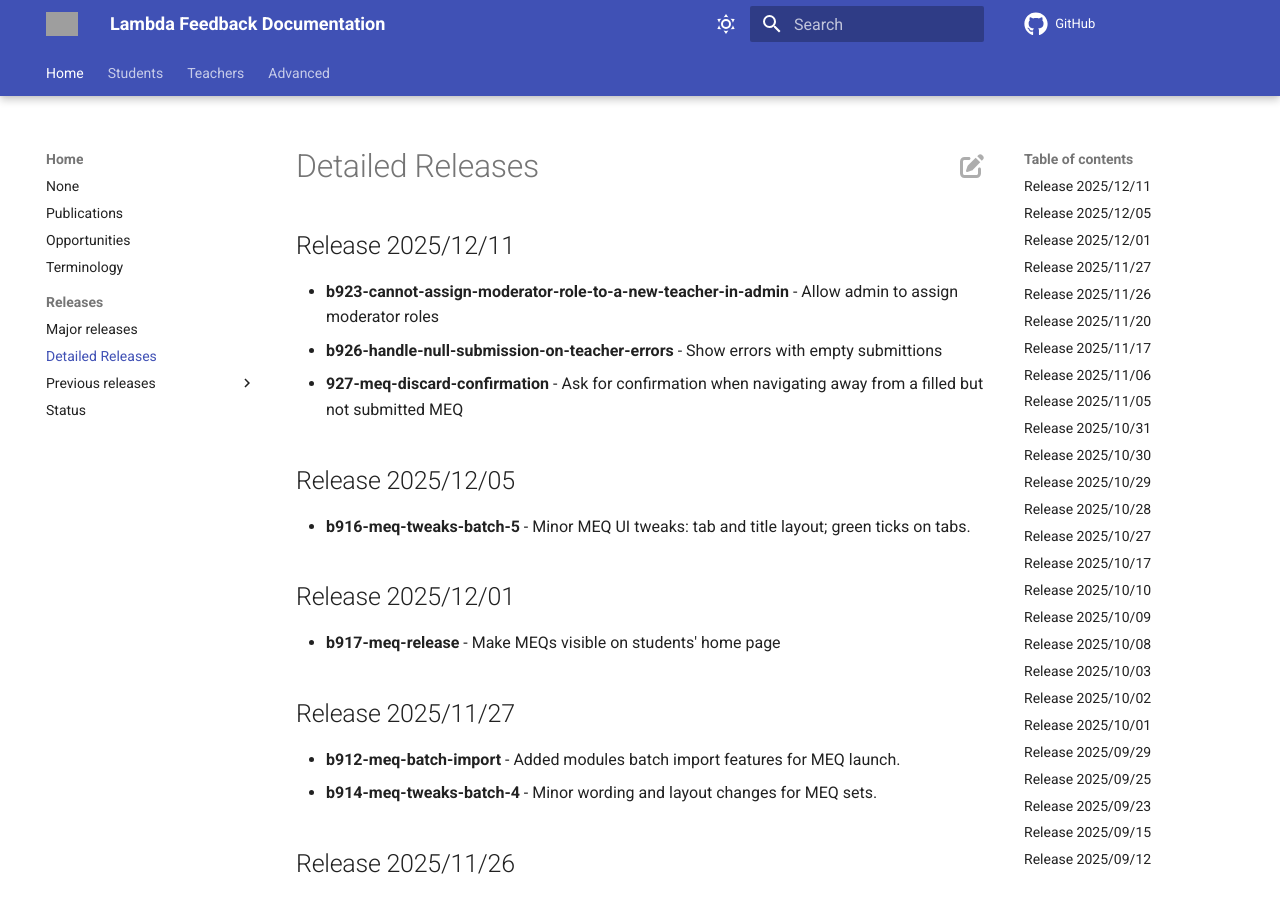
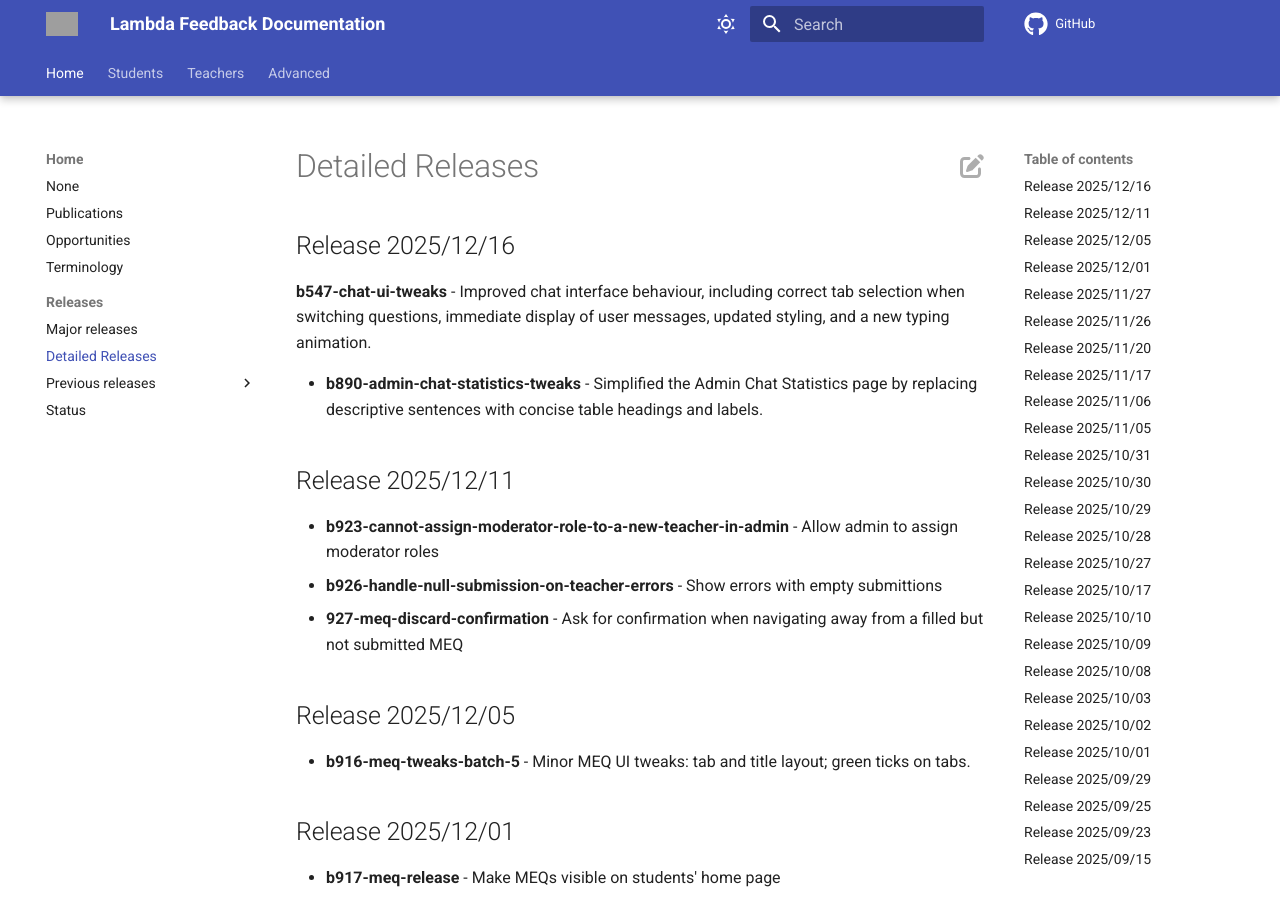
Before and after one commit to lambda-feedback/user-documentation, an MkDocs documentation site: the page built from docs/releases/detailed_releases.md, in a window 1280 px wide and 900 px high. Built offline with MkDocs 1.6.1 and Material for MkDocs 9.7.7, drawn with Linux system fonts in a browser that asks for light colours; comment, search, counter and statistics services are not loaded; grey boxes are pictures that could not be loaded.

Commit message:
Release 2025/12/16 added

```diff
--- a/docs/releases/detailed_releases.md
+++ b/docs/releases/detailed_releases.md
@@ -1,3 +1,9 @@
+## Release 2025/12/16
+
+ **b547-chat-ui-tweaks** - Improved chat interface behaviour, including correct tab selection when switching questions, immediate display of user messages, updated styling, and a new typing animation.
+
+- **b890-admin-chat-statistics-tweaks** - Simplified the Admin Chat Statistics page by replacing descriptive sentences with concise table headings and labels.
+
 ## Release 2025/12/11
 
 - **b923-cannot-assign-moderator-role-to-a-new-teacher-in-admin** - Allow admin to assign moderator roles
```
